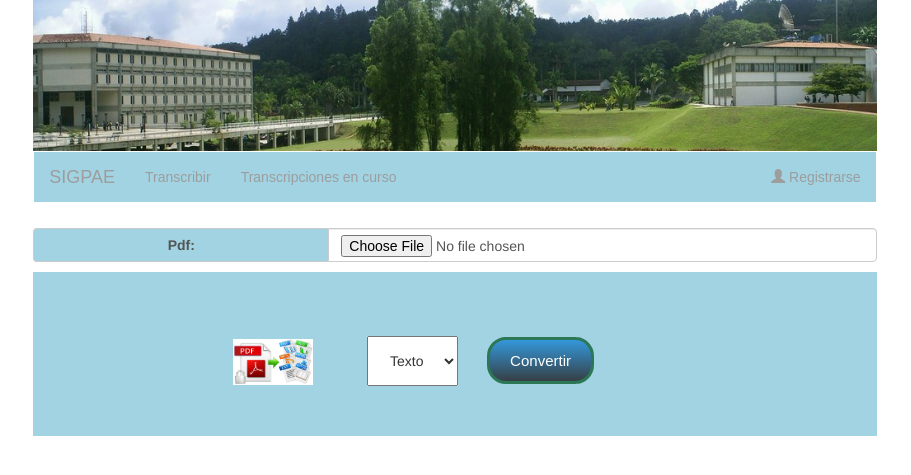
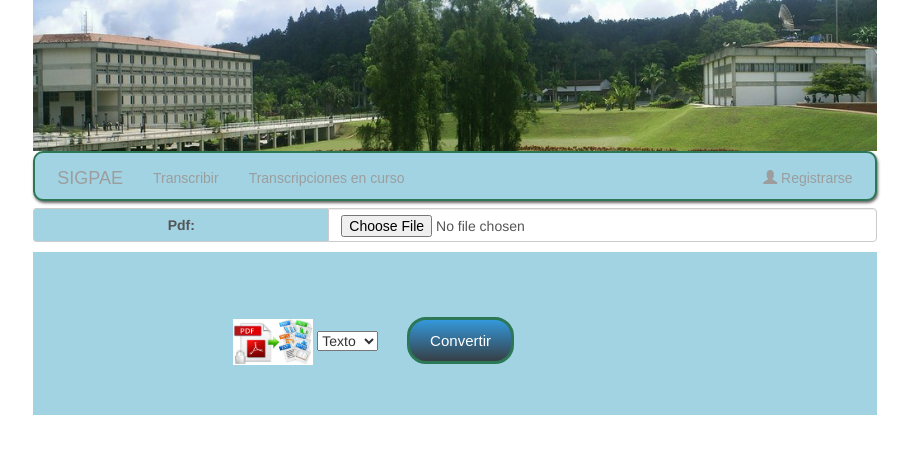
Before and after one commit to 815edwar/SIGPAE, a Django app: a page that uses templates/pdf.html in a window 1280 px wide. Shown: the top 475 px of the page, without its empty margins (185-1096 px from the left). Run offline with Django 3.2, Linux system fonts and the light colour scheme; some libraries are stand-ins or nearby versions.

Commit message:
New navbar style added!

```diff
--- a/static/css/base.css
+++ b/static/css/base.css
@@ -6,14 +6,24 @@ body {
 	margin: auto;
 }
 
+
 #navbar {
-	border-radius: 0;
-	background-color:#a1d3e2 ;
-	color:   #000000;
-	font-family: sans-serif;
-	border-color: #ffffff;
-  color: ;
+  width: 100%;
+  color:#FFFFFF;
+  font-family: sans-serif;
+  margin: 0px 0px 0px 0px;
+  padding: 0px 7px 4px ;
+  height: 40px;
+  line-height: 100%;
+  border-radius: 10px;
+  box-shadow: 1px 2px 3px #666666;
+  background: #A1D3E2;
+  border: solid 2px #2C7856;
+  position:relative;
+  z-index:999;
 }
+
+
 
 .clip{
   width: 80px;
@@ -62,7 +72,7 @@ body {
   margin-top: 10px;
 }
 
-.veromazu{
+.bloque{
   text-align: center;
   margin-left: 50px;
   padding: 15px;
```
